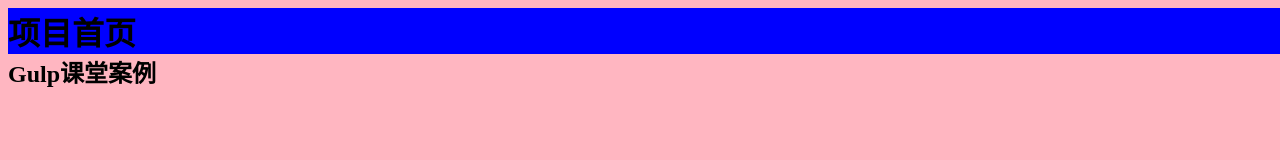
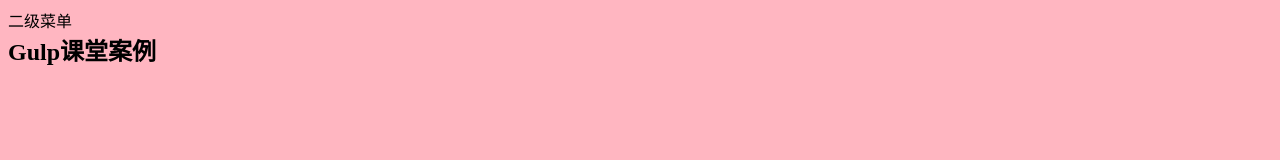
Before and after one commit to web-yifei/jingxixi, a website: page src/index.html in a window 1280 px wide. Drawn offline with nearby package versions, Linux system fonts and the light colour scheme; files that its build step writes are made by us from their sources.

Commit message:
二级菜单

```diff
--- a/src/index.html
+++ b/src/index.html
@@ -9,7 +9,8 @@
     <link rel="stylesheet" href="./css/home/home.css">
 </head>
 <body>
-    <h1>项目首页</h1>
+    <!-- <h1>项目首页</h1> -->
+    <div>二级菜单</div>
     <script src="./js/home/home.js"></script>
 </body>
 </html>
```
